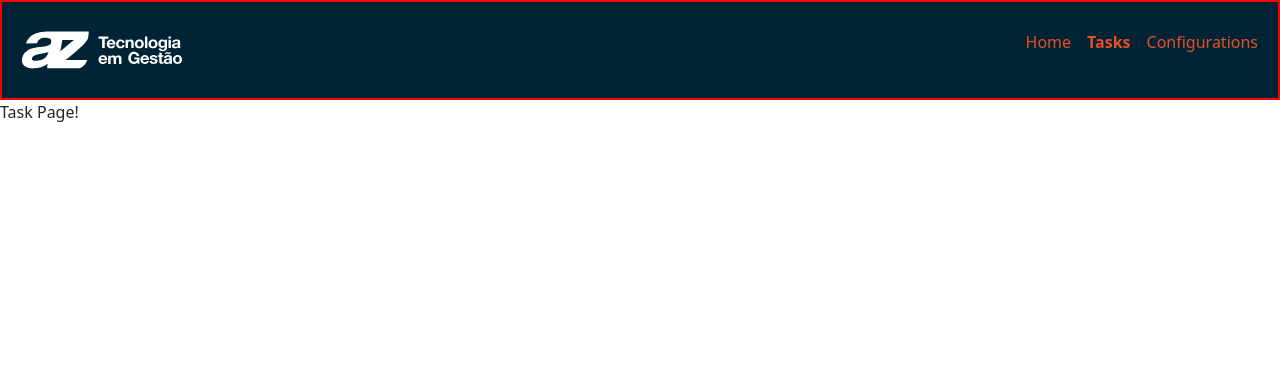
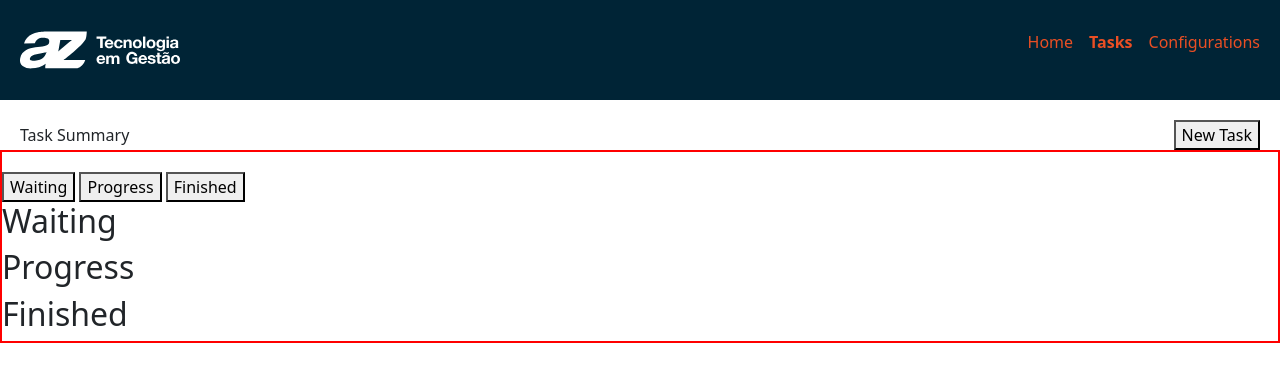
Before and after one commit to repositoryjosequintino/taskmanagerweb, a website: page index.html in a window 1280 px wide. Drawn offline with nearby package versions, Linux system fonts and the light colour scheme; some packages are replaced by stand-ins of ours.

Commit message:
feature: Implementar Tela de Tarefas

```diff
--- a/application/components/header/header.component.css
+++ b/application/components/header/header.component.css
@@ -3,7 +3,6 @@ nav {
     justify-content: space-between;
     align-items: center;
     padding: 0px 20px 0px 20px;
-    border: red solid 2px;
     background: #002436;
     color: #ea4f24;
     height: 100px;
--- a/application/pages/task/task.page.css
+++ b/application/pages/task/task.page.css
@@ -0,0 +1,20 @@
+.task-summary .line {
+    padding: 20px 20px 0px 20px;
+    display: flex;
+    justify-content: space-between;
+    align-items: center;
+}
+
+.tab-box {
+    width: 100%;
+    border: red solid 2px;
+    padding: 20px 0px 0px 0px;
+}
+
+.tab-box .tabs {}
+
+.tab-box .tabs .tab {}
+
+.tab-box .content-box {}
+
+.tab-box .content-box .content {}
--- a/application/pages/task/task.page.html
+++ b/application/pages/task/task.page.html
@@ -1 +1,27 @@
-Task Page!
+<div class="task-summary">
+
+    <div class="line">
+        <span>Task Summary</span>
+        <button>New Task</button>
+    </div>
+
+    <div class="tab-box">
+        <div class="tabs">
+            <button class="tab">Waiting</button>
+            <button class="tab">Progress</button>
+            <button class="tab">Finished</button>
+        </div>
+        <div class="content-box">
+            <div class="content">
+                <h2>Waiting</h2>
+            </div>
+            <div class="content">
+                <h2>Progress</h2>
+            </div>
+            <div class="content">
+                <h2>Finished</h2>
+            </div>
+        </div>
+    </div>
+
+</div>
--- a/index.html
+++ b/index.html
@@ -21,6 +21,7 @@
     <script src="./application/components/header/header.component.js"></script>
     <link rel="stylesheet" href="./application/components/header/header.component.css"/>
     <script src="./application/controllers/task.controller.js"></script>
+    <link rel="stylesheet" href="./application/pages/task/task.page.css"/>
 
 </body>
 </html>
```
